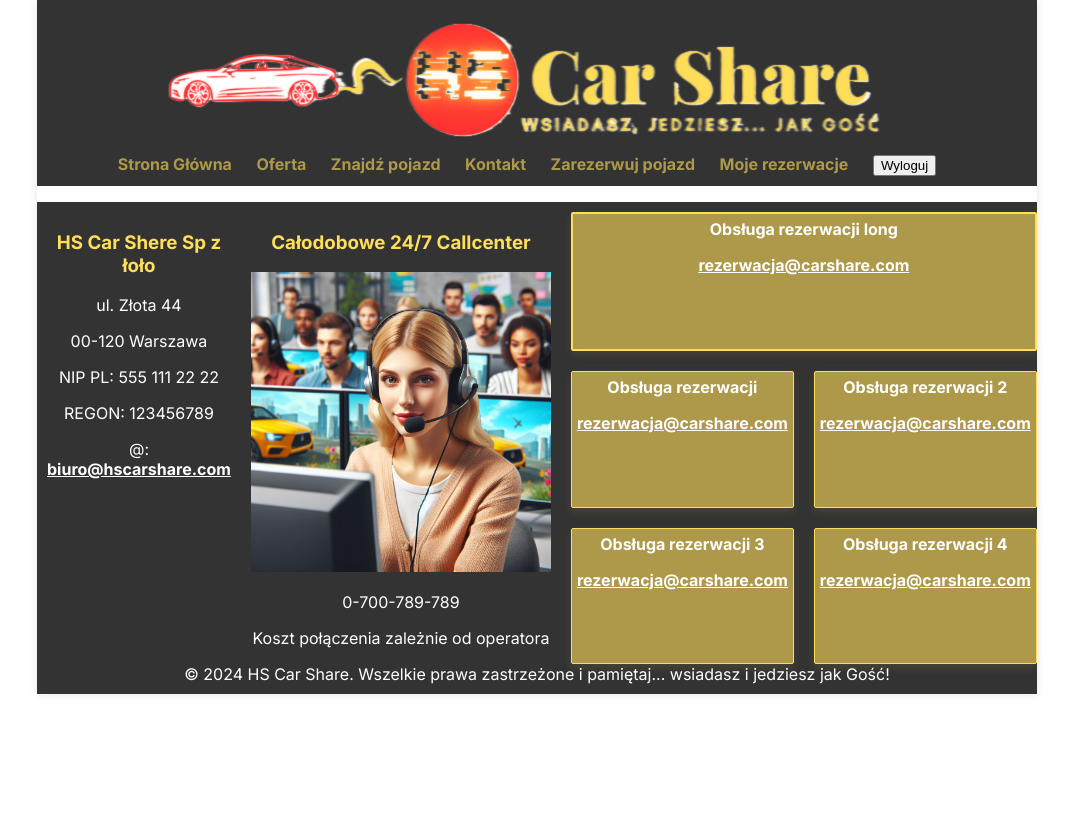
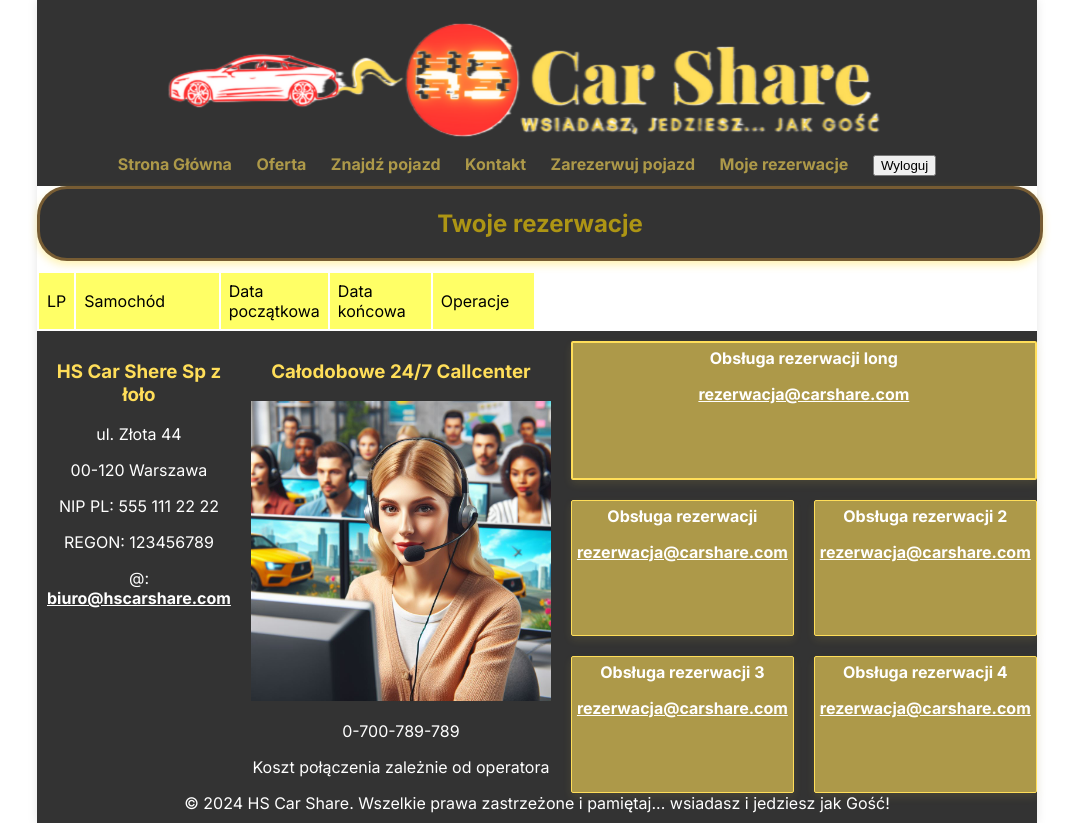
Before and after one commit to Sajmon9696/WypozyczalniaAut, a Django app: page /your_reservations/ in a window 1280 px wide. Shown: the whole page, without its empty margins (103-1181 px from the left). Before the commit the page ends 694 px from the top, so only its background shows below. Run offline with Django 5.2, Linux system fonts and the light colour scheme; the visitor is signed in with stand-in values (Sample User, id 1); data that the repository does not hold is empty.

Commit message:
V. 0.501 / 20240206 - poprawione divy googlamap - filracja w znajdź pojazd dużo ładniejsza
V. 0.5 /20240206
- prawidłowo wyświetlają się auta w filtracji
- wykonane "twoje rezerwacje"

V. 0.41/20240206
- zmieniona funkcja w all+cars (ale krzaczy się css)

V. 0.4/20240205
- dodano obrazki do samochodów
- jeżeli samochód nie ma obrazka, to pojawia się baba z aparatem, że zrobi
- na stronie głównej losują się 3 wybrane samochody
- poprawione kolory
- chuj wie, czemu w footerze w 'a' jest podkreślenie bez najechania mycho
- chuj wi też czemu nie chcą się filtrować samochody

```diff
--- a/Base_app/static/style2.css
+++ b/Base_app/static/style2.css
@@ -237,11 +237,11 @@ h3 {
     grid-gap: 20px; */
 }
 
-widget-carbig tr:nth-child(even) {
+.widget-carbig tr:nth-child(even) {
     background-color: rgba(166, 121, 120, 0.6) /* kolor z dupy */
 }
 
-widget-carbig tr:nth-child(odd) {
+.widget-carbig tr:nth-child(odd) {
     background-color: rgba(100, 100, 100, 0.6) /* kolor z dupy */
 }
 
@@ -285,6 +285,8 @@ widget-carbig tr:nth-child(odd) {
 
 .form-table {
     margin: 20px;
+    font-family: "Inter", sans-serif;
+    font-optical-sizing: auto;
 }
 
 .form-table form {
@@ -319,3 +321,67 @@ widget-carbig tr:nth-child(odd) {
 .form-table td:nth-child(even) {
     text-align: left;
 }
+
+/* tabela rezerwacji */
+.reservation-table {
+    display: flex;
+    width: 100%;
+    border-collapse: collapse;
+    border: 1 px;
+    margin: 0 auto;
+}
+
+.reservation-table thead {
+    background-color: rgba(255, 255, 0, 0.6);
+}
+
+.reservation-table th,
+.reservation-table td {
+    padding: 8px;
+    text-align: left;
+}
+
+.reservation-table tbody tr:nth-child(odd) {
+    background-color: rgba(255, 165, 0, 0.2);
+}
+
+.reservation-table th:nth-child(1),
+.reservation-table td:nth-child(1) {
+    width: 7%;
+}
+
+.reservation-table th:nth-child(2),
+.reservation-table td:nth-child(2) {
+    width: 30%;
+}
+
+.reservation-table th:nth-child(3),
+.reservation-table td:nth-child(3),
+.reservation-table th:nth-child(4),
+.reservation-table td:nth-child(4),
+.reservation-table th:nth-child(5),
+.reservation-table td:nth-child(5) {
+    width: 21%;
+}
+
+.reservation-table button[type="submit"] {
+    background-color: rgba(255, 215, 0, 0.6);
+    color: rgba(0, 0, 0, 0.6);
+    padding: 10px 20px;
+    border-radius: 4px;
+    cursor: pointer;
+    border: 3px solid rgba(166, 121, 53, 0.6);
+    box-shadow: 0 4px 8px rgba(255, 215, 0, 0.3);
+    width: 350px;
+    margin: 5px;
+}
+
+.reservation-table a {
+    text-decoration: none;
+    color: black;
+}
+
+.reservation-table a:hover {
+    text-decoration: underline;
+    color: gold;
+}
--- a/Base_app/templates/Base_app/main.html
+++ b/Base_app/templates/Base_app/main.html
@@ -17,7 +17,7 @@
 </section>
 {% else %}
 <section class="reservation-section">
-    <div class="car-coutainer-title"><h2>Zaloguj by zlozyc rejestracje</h2></div>
+    <div class="car-container-title"><h2>Zaloguj by zlozyc rejestracje</h2></div>
     <form action="{% url 'accounts:login' %}" method="post" class="reservation-form">
         {% csrf_token %}
         <label for="pickup-date">Login:</label>
--- a/reservations/templates/reservations/all_reservations.html
+++ b/reservations/templates/reservations/all_reservations.html
@@ -1,11 +1,27 @@
 {% extends 'Base_app/base.html' %}
 {% load static %}
 {% block content %}
-<ul>
+<div class="car-container-title"><h2>Twoje rezerwacje</h2></div>
+<div class="reservation-table">
+<table>
+    <thead>
+    <tr><td>LP</td><td>Samochód</td><td>Data początkowa</td><td>Data końcowa</td><td>Operacje</td>
+    </tr>
+    </thead>
+    <tbody>
     {% for reservation in reservations %}
-        <a href="{% url 'reservations:reservation_detail' reservation.id %}">{{ reservation }}</a>
+    <tr>
+        <td>{{ reservation.id }}</td>
+        <td><a href="{% url 'cars:car_detail' reservation.car.id %}">{{ reservation.car }}</a></td>
+        <td>{{ reservation.reservation_start_date }}</td>
+        <td>{{ reservation.reservation_end_date }}</td>
+        <td>
+            <p><a href="{% url 'reservations:edit_reservation' reservation.id %}"><button>Zmień datę</button></a></p>
+            <p><a href="{% url 'reservations:delete_reservation' reservation.id %}"><button>Anuluj rezerwację</button></a></p>
+        </td>
+    </tr>
     {% endfor %}
-</ul>
-
-
+    </tbody>
+</table>
+</div>
 {% endblock %}
```
Also changed, not shown: cars/templates/cars/filter_cars.html (+1 -6 lines).
